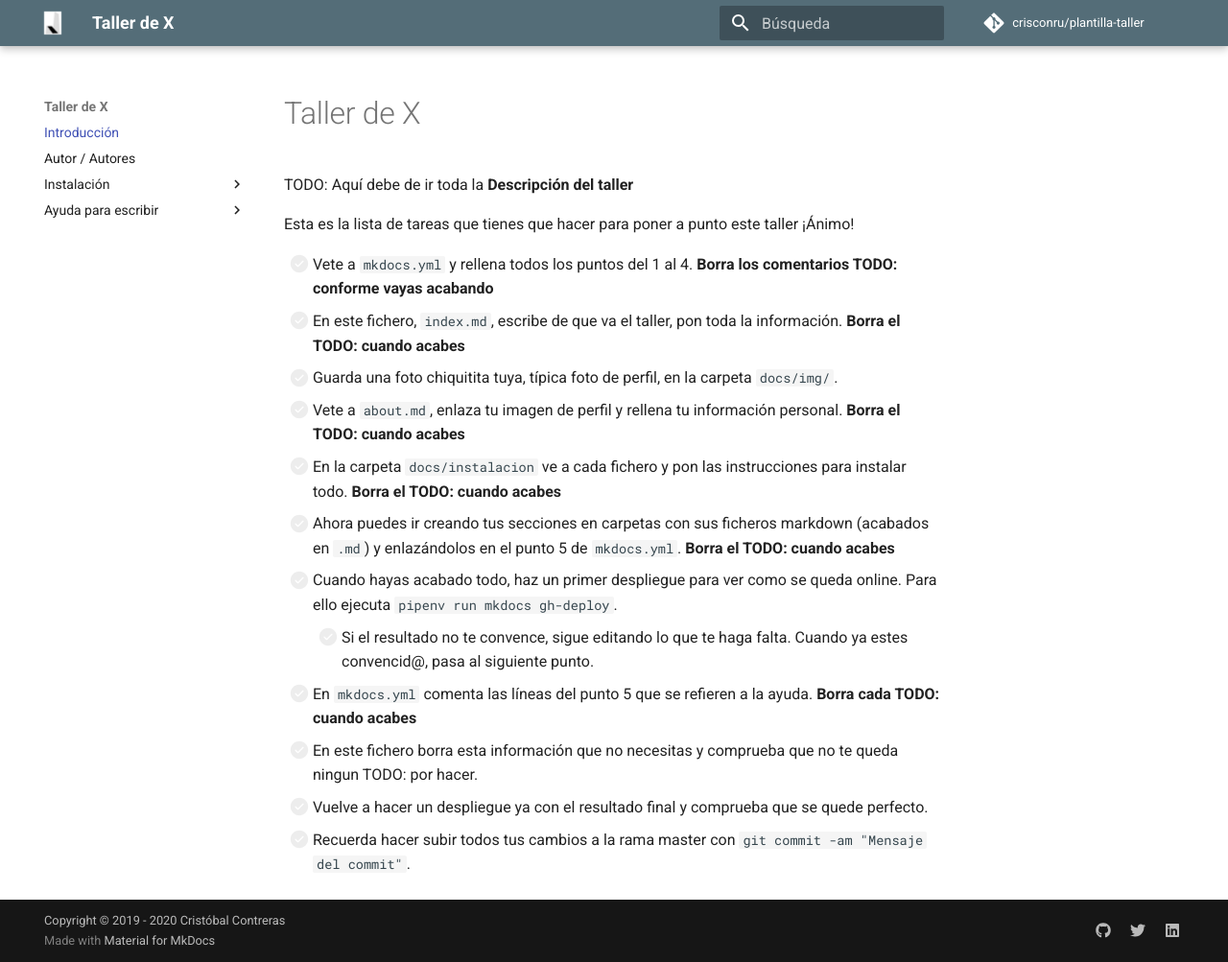
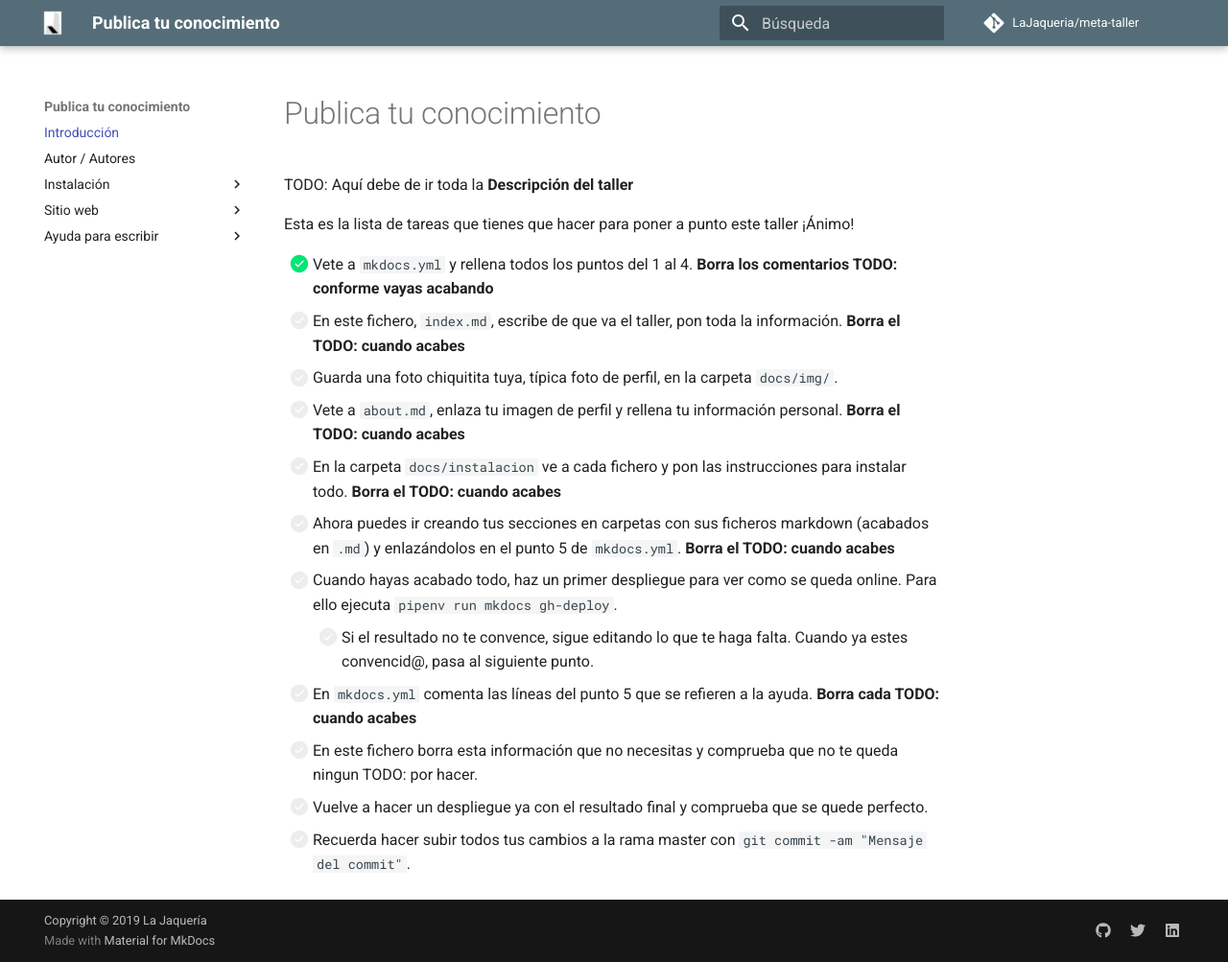
Before and after one commit to LaJaqueria/meta-taller, an MkDocs documentation site: the page built from docs/index.md, in a window 1280 px wide and 1003 px high. Shown: the whole window at 96% size. Built offline with MkDocs 1.6.1 and Material for MkDocs 9.7.7, drawn with Linux system fonts in a browser that asks for light colours; comment, search, counter and statistics services are not loaded.

```diff
--- a/docs/index.md
+++ b/docs/index.md
@@ -1,10 +1,10 @@
-# Taller de X
+# Publica tu conocimiento
 
 TODO: Aquí debe de ir toda la **Descripción del taller**
 
 Esta es la lista de tareas que tienes que hacer para poner a punto este taller ¡Ánimo!
 
-* [ ] Vete a `mkdocs.yml` y rellena todos los puntos del 1 al 4. **Borra los comentarios TODO: conforme vayas acabando**
+* [X] Vete a `mkdocs.yml` y rellena todos los puntos del 1 al 4. **Borra los comentarios TODO: conforme vayas acabando**
 * [ ] En este fichero, `index.md`, escribe de que va el taller, pon toda la información. **Borra el TODO: cuando acabes**
 * [ ] Guarda una foto chiquitita tuya, típica foto de perfil, en la carpeta `docs/img/`.
 * [ ] Vete a `about.md`, enlaza tu imagen de perfil y rellena tu información personal. **Borra el TODO: cuando acabes**
--- a/mkdocs.yml
+++ b/mkdocs.yml
@@ -1,26 +1,26 @@
 # 1. Información del Taller
-site_name: Taller de X # TODO:
-site_description: La Jaqueria - Taller de X # TODO:
-site_author: Cristóbal Contreras Rubio # TODO:
-site_url: https://crisconru.github.io/ # TODO:
+site_name: Publica tu conocimiento
+site_description: La Jaqueria - Publica tu conocimiento.
+site_author: La Jaquería
+site_url: https://LaJaqueria.github.io/meta-taller/
 
 # 2. Repositorio
-repo_name: crisconru/plantilla-taller # TODO:
-repo_url: https://github.com/crisconru/plantilla-taller # TODO:
+repo_name: LaJaqueria/meta-taller
+repo_url: https://github.com/LaJaqueria/meta-taller
 edit_uri: ""
 
 # 3. Copyright
-copyright: Copyright &copy; 2019 - 2020 Cristóbal Contreras # TODO:
+copyright: Copyright &copy; 2019 La Jaquería
 
 # 4. RRSS
 extra:
   social:
     - type: github
-      link: https://github.com/LaJaqueria # TODO:
+      link: https://github.com/LaJaqueria
     - type: twitter
-      link: https://twitter.com/lajaqueria # TODO:
+      link: https://twitter.com/lajaqueria
     - type: linkedin
-      link: https://www.linkedin.com/company/lajaqueria/ # TODO:
+      link: https://www.linkedin.com/company/lajaqueria/
 
 # 5. Navegación
 nav:
@@ -34,6 +34,14 @@ nav:
     - Linux: instalacion/linux.md # TODO:
   # Aquí seguirían tus secciones
   # TODO:
+  - Sitio web:
+    - Despliegue: despliegue/despliegue.md
+    - Read the Docs: despliegue/readthedocs.md
+    - Github:
+      - Github: despliegue/github/github.md
+      - Automatizado: despliegue/github/automatizado.md
+      - Manual: despliegue/github/manual.md
+    - Gitlab: despliegue/gitlab.md
   # Por último, comenta estas 4 líneas
   - Ayuda para escribir: # TODO:
     - Notas: ayuda/ayuda.md # TODO:
```
Also changed, not shown: docs/despliegue/despliegue.md (added, +3 -0 lines), docs/despliegue/github/automatizado.md (added, +3 -0 lines), docs/despliegue/github/github.md (added, +3 -0 lines), docs/despliegue/github/manual.md (added, +3 -0 lines), docs/despliegue/gitlab.md (added, +3 -0 lines), docs/despliegue/readthedocs.md (added, +3 -0 lines).
